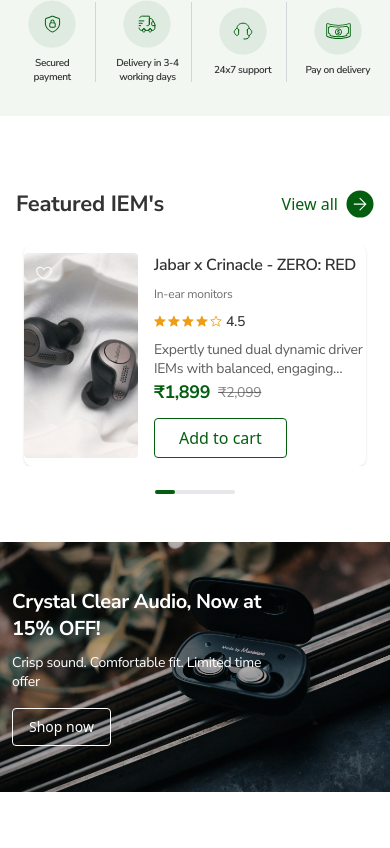
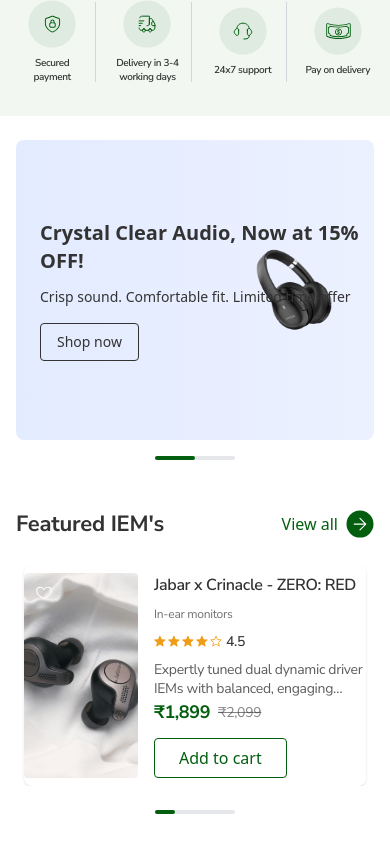
Before and after one commit to marketlubeDev/SukalMart, a Next.js app: page / in a window 390 px wide. Shown: the part 1754-2602 px from the top of the page. Built offline with nearby package versions, Linux system fonts and the light colour scheme.

Commit message:
add prormotional banner in phone screen

```diff
--- a/src/app/_components/_homepage/promotion/PromotionalBanner.js
+++ b/src/app/_components/_homepage/promotion/PromotionalBanner.js
@@ -1,7 +1,89 @@
 export default function PromotionalBanner() {
+  const banners = [
+    {
+      id: 1,
+      title: "Crystal Clear Audio, Now at 15% OFF!",
+      description: "Crisp sound. Comfortable fit. Limited time offer",
+      image: "/left.png",
+      alt: "SOUNDPEATS Headphones",
+      background: "linear-gradient(90deg, #E3EBFF, #ECF1FF)",
+      buttonText: "Shop now"
+    },
+    {
+      id: 2,
+      title: "Pro Sound, Pro Price",
+      description: "Get pro-quality IEMs at unbeatable prices. Limited time only",
+      image: "/right.png",
+      alt: "Professional IEMs",
+      background: "#F4FFAA",
+      buttonText: "Shop now"
+    }
+  ];
+
   return (
     <div className="px-4 sm:px-6 md:px-12 lg:px-8 xl:px-[200px] py-6 md:py-8 lg:py-10">
-      <div className="flex flex-col lg:flex-row gap-0">
+      {/* Mobile: Carousel with one banner at a time */}
+      <div className="lg:hidden">
+        <div className="flex flex-row gap-0 w-full overflow-x-auto scrollbar-hide snap-x snap-mandatory">
+          {banners.map((banner) => (
+            <div key={banner.id} className="flex-shrink-0 w-full snap-start">
+              <div
+                className="relative overflow-hidden rounded-lg"
+                style={{
+                  height: "300px",
+                  background: banner.background
+                }}
+              >
+                {/* Product Image - Right Side */}
+                <div className="absolute right-4 top-1/2 transform -translate-y-1/2">
+                  <img
+                    src={banner.image}
+                    alt={banner.alt}
+                    className="w-32 h-32 sm:w-40 sm:h-40 object-contain"
+                  />
+                </div>
+
+                {/* Content - Left Side */}
+                <div className="absolute left-6 top-1/2 transform -translate-y-1/2 max-w-xs">
+                  <h3
+                    className="text-xl sm:text-2xl font-bold mb-3"
+                    style={{ color: "#333333" }}
+                  >
+                    {banner.title}
+                  </h3>
+                  <p
+                    className="text-sm sm:text-base mb-4 text-gray-600"
+                    style={{ color: "#333333" }}
+                  >
+                    {banner.description}
+                  </p>
+                  <button
+                    className="text-gray-800 font-medium px-4 py-2 sm:px-6 sm:py-3 rounded text-sm sm:text-base hover:bg-gray-50 transition-colors duration-200"
+                    style={{
+                      color: "#333333",
+                      border: "1px solid #333"
+                    }}
+                  >
+                    {banner.buttonText}
+                  </button>
+                </div>
+              </div>
+            </div>
+          ))}
+        </div>
+
+        {/* Mobile scroll indicator */}
+        <div className="w-full mt-4">
+          <div className="flex justify-center">
+            <div className="w-20 h-1 bg-gray-200 rounded-full">
+              <div className="w-10 h-1 bg-[#035F0F] rounded-full"></div>
+            </div>
+          </div>
+        </div>
+      </div>
+
+      {/* Desktop: Side by side layout */}
+      <div className="hidden lg:flex flex-row gap-0">
         {/* Left Section - Crystal Clear Audio */}
         <div
           className="flex-1 relative overflow-hidden rounded-l-lg"
@@ -17,26 +99,26 @@
             <img
               src="/left.png"
               alt="SOUNDPEATS Headphones"
-              className="w-32 h-32 sm:w-40 sm:h-40 lg:w-48 lg:h-48 xl:w-48 xl:h-48 object-contain"
+              className="w-48 h-48 xl:w-48 xl:h-48 object-contain"
             />
           </div>
 
           {/* Content - Left Side */}
           <div className="absolute left-6 top-1/2 transform -translate-y-1/2 max-w-xs">
             <h3
-              className="text-xl sm:text-2xl lg:text-2xl xl:text-2xl font-bold mb-3"
+              className="text-2xl xl:text-2xl font-bold mb-3"
               style={{ color: "#333333" }}
             >
               Crystal Clear Audio, Now at 15% OFF!
             </h3>
             <p
-              className="text-sm sm:text-base lg:text-base xl:text-base mb-4 text-gray-600"
+              className="text-base xl:text-base mb-4 text-gray-600"
               style={{ color: "#333333" }}
             >
               Crisp sound. Comfortable fit. Limited time offer
             </p>
             <button
-              className="text-gray-800 font-medium px-4 py-2 sm:px-6 sm:py-3 lg:px-6 lg:py-3 xl:px-6 xl:py-3 rounded text-sm sm:text-base lg:text-base xl:text-base hover:bg-gray-50 transition-colors duration-200"
+              className="text-gray-800 font-medium px-6 py-3 xl:px-6 xl:py-3 rounded text-base xl:text-base hover:bg-gray-50 transition-colors duration-200"
               style={{
                 color: "#333333",
                 border: "1px solid #333"
@@ -62,26 +144,26 @@
             <img
               src="/right.png"
               alt="Professional IEMs"
-              className="w-32 h-32 sm:w-40 sm:h-40 lg:w-48 lg:h-48 xl:w-48 xl:h-48 object-contain"
+              className="w-48 h-48 xl:w-48 xl:h-48 object-contain"
             />
           </div>
 
           {/* Content - Left Side */}
           <div className="absolute left-6 top-1/2 transform -translate-y-1/2 max-w-xs">
             <h3
-              className="text-xl sm:text-2xl lg:text-2xl xl:text-2xl font-bold mb-3"
+              className="text-2xl xl:text-2xl font-bold mb-3"
               style={{ color: "#333333" }}
             >
               Pro Sound, Pro Price
             </h3>
             <p
-              className="text-sm sm:text-base lg:text-base xl:text-base mb-4 text-gray-600"
+              className="text-base xl:text-base mb-4 text-gray-600"
               style={{ color: "#333333" }}
             >
               Get pro-quality IEMs at unbeatable prices. Limited time only
             </p>
             <button
-              className="text-gray-800 font-medium px-4 py-2 sm:px-6 sm:py-3 lg:px-6 lg:py-3 xl:px-6 xl:py-3 rounded text-sm sm:text-base lg:text-base xl:text-base hover:bg-gray-50 transition-colors duration-200"
+              className="text-gray-800 font-medium px-6 py-3 xl:px-6 xl:py-3 rounded text-base xl:text-base hover:bg-gray-50 transition-colors duration-200"
               style={{
                 color: "#333333",
                 border: "1px solid #333"
```
